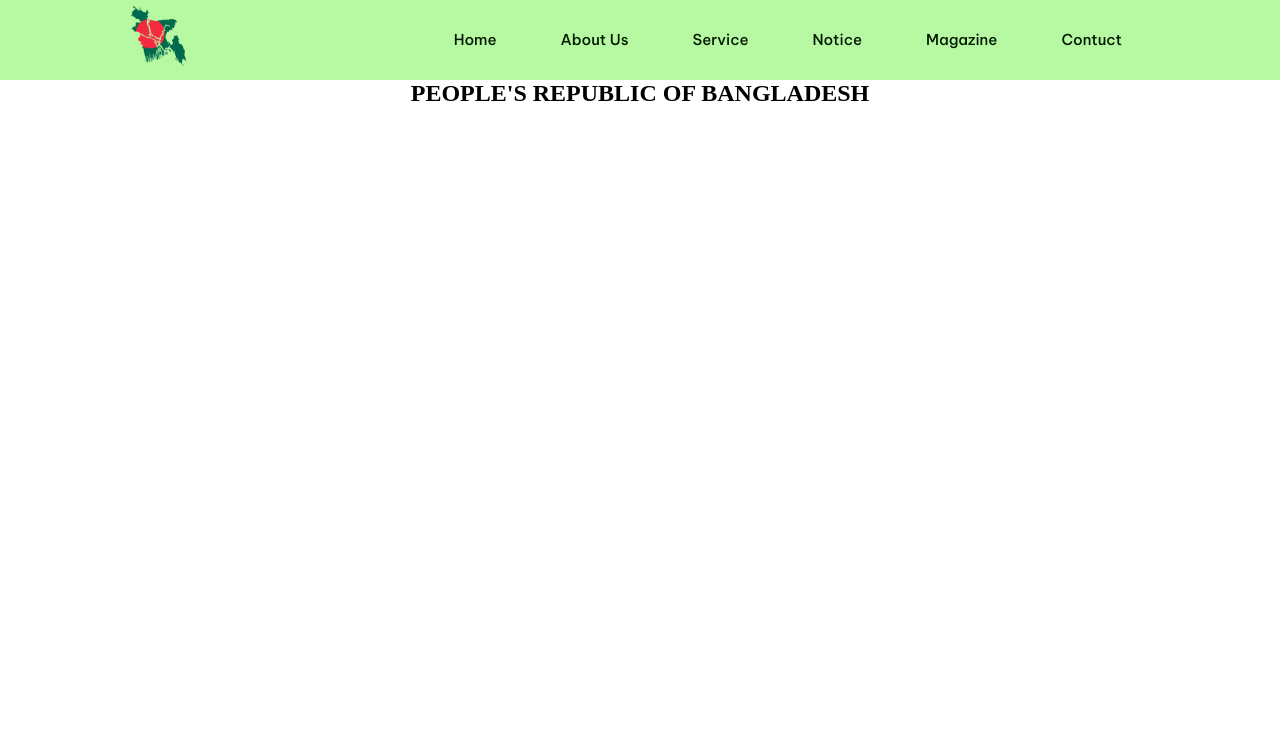
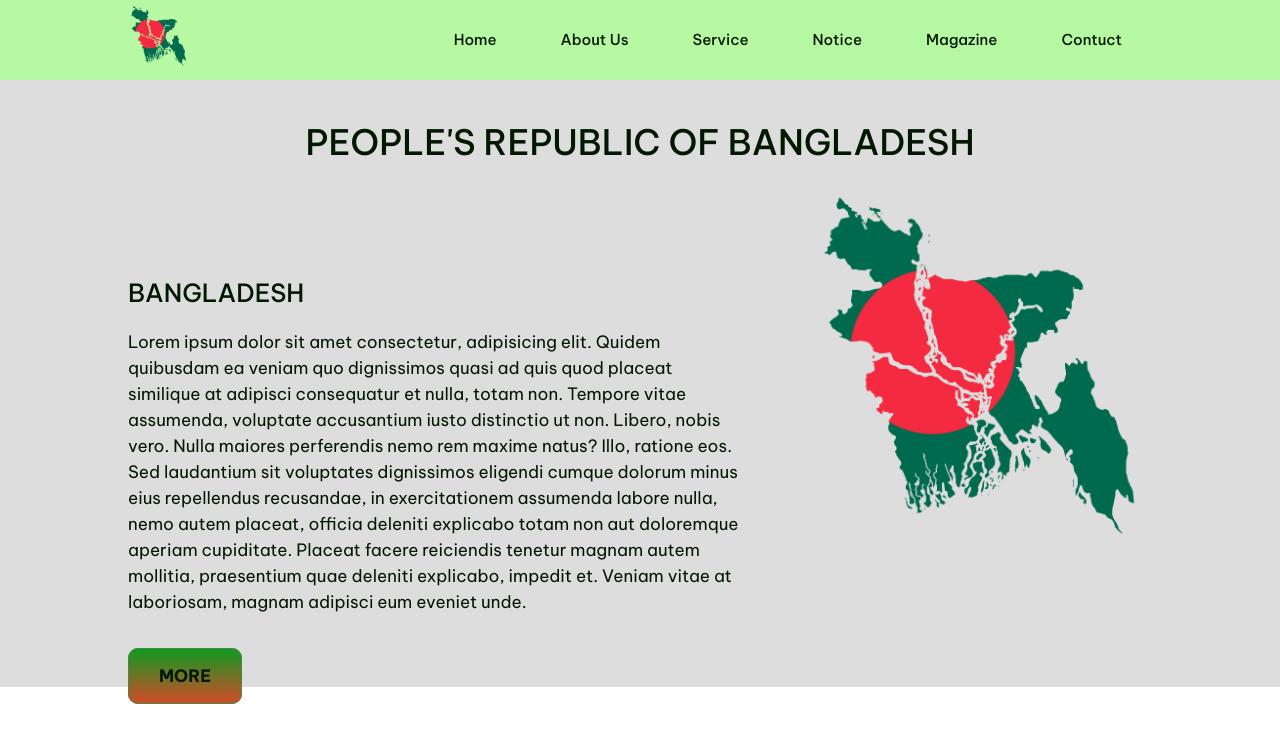
Before and after one commit to arifa-akter/practice-2, a plain HTML site: page index.html in a window 1280 px wide. Drawn offline with Linux system fonts and the light colour scheme.

Commit message:
add banner part-1

```diff
--- a/css/style.css
+++ b/css/style.css
@@ -83,9 +83,57 @@ ol {
 
 
 /* ====================== navber part end ================== */
+#banner{
+    background: #ddd;
+}
+.bn-text {
+	width: 60%;
+	margin-top: 73px;
+}
+.bn-photo {
+    width:40%;
+}
+.bn-photo img {
+	width: 100%;
+	padding-left: 65px;
+}
+.bn-text h2{
+    font-size: 25px;
+    text-align: left;
+    padding-bottom:20px;
+}
 .head{
+    padding-top:40px;
     text-align: center;
+    font-family: 'Be Vietnam Pro', sans-serif;
+    font-weight:500;
+    font-size: 35px;
+    color: #021801;
 }
+.bn-text p{
+    font-family: 'Be Vietnam Pro', sans-serif;
+    font-weight:400;
+    font-size: 17px;
+    color: #021801;
+    line-height: 26px;
+    padding-bottom: 50px;
+}
+.com-button{
+    border: 1px solid #488844;
+    background-image: linear-gradient(#109922,#d14b29 );
+    padding: 16px 30px;
+    text-transform: uppercase;
+    font-family: 'Be Vietnam Pro', sans-serif;
+    font-weight:700;
+    font-size: 17px;
+    color: #021801;
+    border-radius: 10px;
+    -webkit-border-radius: 10px;
+    -moz-border-radius: 10px;
+    -ms-border-radius: 10px;
+    -o-border-radius: 10px;
+}
+
 
 
 
--- a/index.html
+++ b/index.html
@@ -81,10 +81,17 @@
     <!---------------------- navber part end ----------->
 
     <!---------------------- banner part-1 start ----------->
-    <section>
+    <section id="banner">
          <h2 class="head">PEOPLE'S REPUBLIC OF BANGLADESH</h2>
-         <div class="common-display">
-
+         <div class="common-display ">
+             <div class="bn-text ">
+                <h2 class="head">BANGLADESH</h2>
+                 <p>Lorem ipsum dolor sit amet consectetur, adipisicing elit. Quidem quibusdam ea veniam quo dignissimos quasi ad quis quod placeat similique at adipisci consequatur et nulla, totam non. Tempore vitae assumenda, voluptate accusantium iusto distinctio ut non. Libero, nobis vero. Nulla maiores perferendis nemo rem maxime natus? Illo, ratione eos. Sed laudantium sit voluptates dignissimos eligendi cumque dolorum minus eius repellendus recusandae, in exercitationem assumenda labore nulla, nemo autem placeat, officia deleniti explicabo totam non aut doloremque aperiam cupiditate. Placeat facere reiciendis tenetur magnam autem mollitia, praesentium quae deleniti explicabo, impedit et. Veniam vitae at laboriosam, magnam adipisci eum eveniet unde.</p>
+                 <a class="com-button" href="">more</a>
+             </div>
+            <div class="bn-photo">
+             <img src="images/map.png" alt="photo">
+            </div>
          </div>
 
     </section>
```
